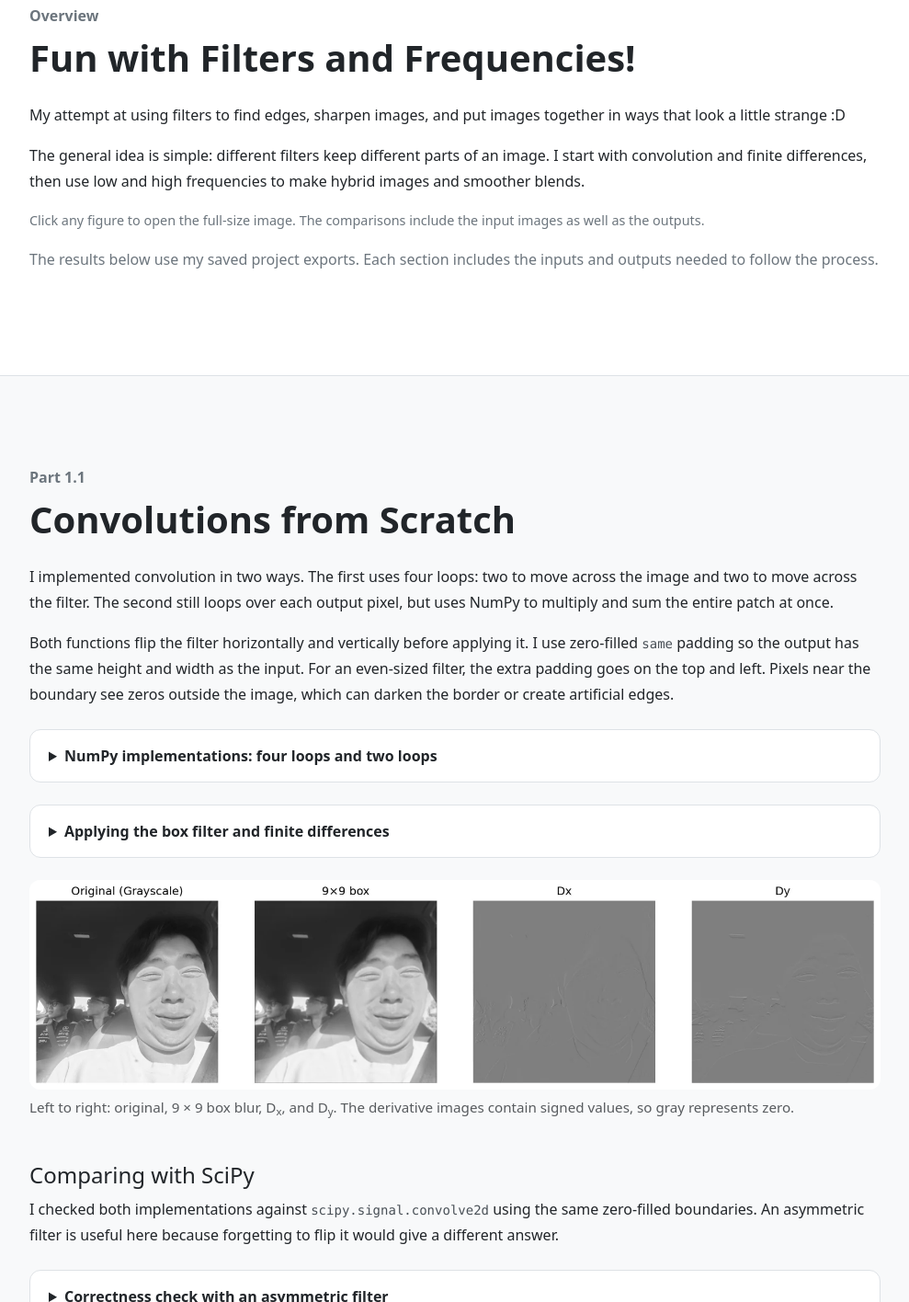
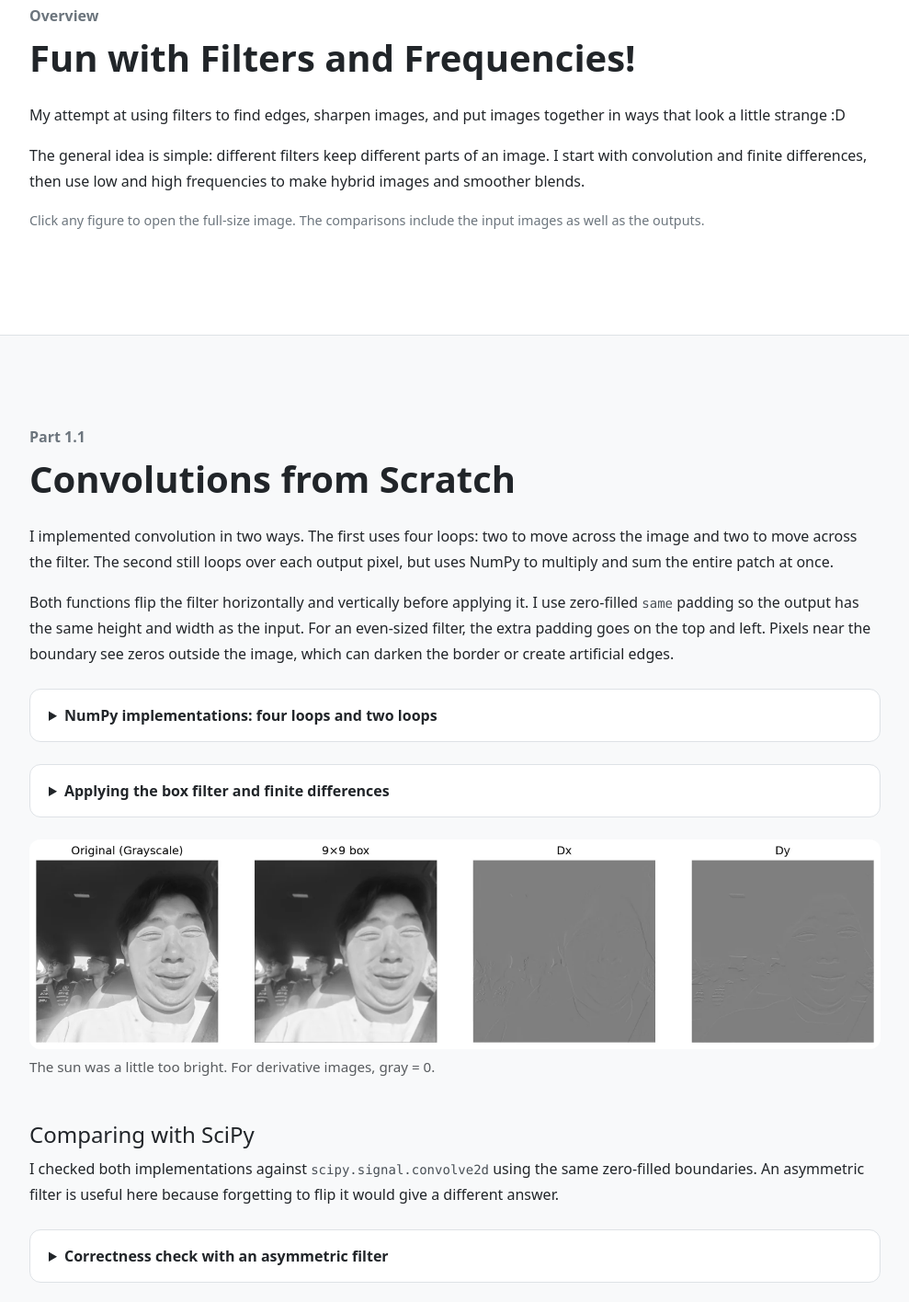
Before and after one commit to pohbear/cs180, a plain HTML site: page projects/project-2.html in a window 1280 px wide. Shown: the part 553-1969 px from the top of the page at 92% size, without its empty margins (145-1134 px from the left). Drawn offline with Linux system fonts and the light colour scheme.

Commit message:
fixing text

```diff
--- a/projects/project-2.html
+++ b/projects/project-2.html
@@ -49,7 +49,6 @@
 <p>My attempt at using filters to find edges, sharpen images, and put images together in ways that look a little strange :D</p>
 <p>The general idea is simple: different filters keep different parts of an image. I start with convolution and finite differences, then use low and high frequencies to make hybrid images and smoother blends.</p>
 <p class="text-secondary full-size-hint">Click any figure to open the full-size image. The comparisons include the input images as well as the outputs.</p>
-<p class="text-secondary">The results below use my saved project exports. Each section includes the inputs and outputs needed to follow the process.</p>
 </div>
 </div>
 </div>
@@ -131,7 +130,7 @@ derivative_y = conv_2_loop(self_image, Dy)</code>
 <a class="image-link" href="../assets/images/project2/out/1_1_comparison.png" target="_blank" rel="noopener">
 <img class="comparison-frame " src="../assets/images/project2/display/out/1_1_comparison.png.webp" alt="My grayscale portrait, box-filtered portrait, x derivative, and y derivative" loading="lazy">
 </a>
-<figcaption class="figure-caption mt-2">Left to right: original, 9 × 9 box blur, D<sub>x</sub>, and D<sub>y</sub>. The derivative images contain signed values, so gray represents zero.</figcaption>
+<figcaption class="figure-caption mt-2">The sun was a little too bright. For derivative images, gray = 0.</figcaption>
 </figure>
 <h3 class="h4 mt-5">Comparing with SciPy</h3>
 <p>I checked both implementations against <code>scipy.signal.convolve2d</code> using the same zero-filled boundaries. An asymmetric filter is useful here because forgetting to flip it would give a different answer.</p>
```
